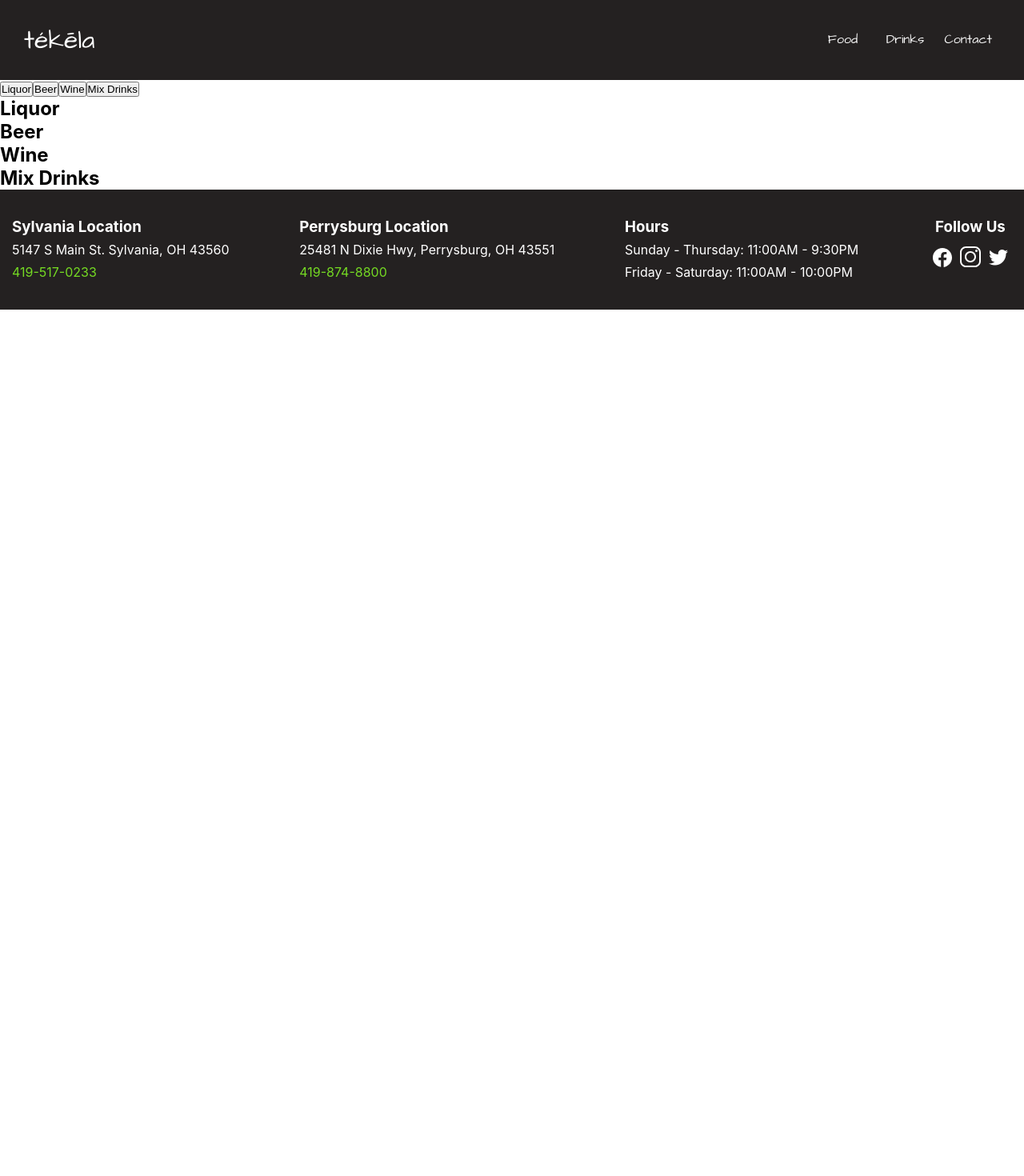
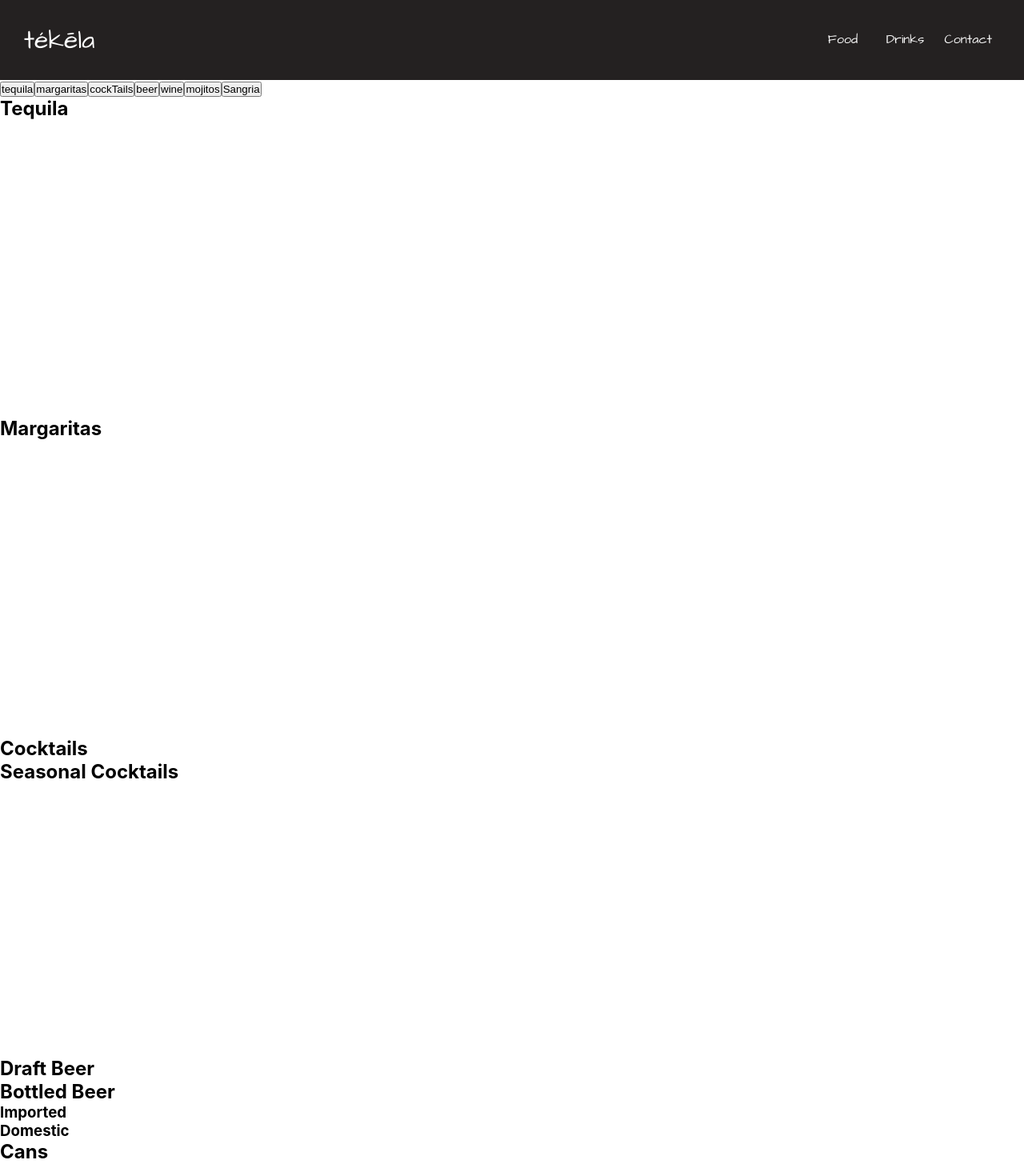
Before and after one commit to ScotttP/tekela-restaurant-page, a React (Create React App) app: page /Drinks in a window 1280 px wide. Shown: the top 1470 px of the page at 80% size. Before the commit the page ends 800 px from the top, so only its background shows below. Built offline with nearby package versions, Linux system fonts and the light colour scheme.

Commit message:
making some changes on the nav bar but can't figure out why the element.value won't show

```diff
--- a/package.json
+++ b/package.json
@@ -15,6 +15,7 @@
     "react-router-dom": "^5.2.0",
     "react-scripts": "4.0.1",
     "styled-components": "^5.2.1",
+    "uniqid": "^5.2.0",
     "web-vitals": "^0.2.4"
   },
   "scripts": {
--- a/src/App.scss
+++ b/src/App.scss
@@ -353,12 +353,10 @@ html {
 	}
 }
 
-#foodMenuSectionDiv {
-	&.foodMenuSections,
-	&.drinkMenuSections {
-		height: fit-content;
-		min-height: 50vh;
-	}
+.foodMenuSections,
+.drinkMenuSections {
+	height: fit-content;
+	min-height: 50vh;
 }
 
 @media screen and (max-width: $breakpoint-tablet) {
--- a/src/Components/Menu/Drink.js
+++ b/src/Components/Menu/Drink.js
@@ -5,17 +5,38 @@ const Drink = () => {
 	return (
 		<div id="drinkMenuSection">
 			<SectionNavbar menuType="Drinks"></SectionNavbar>
-			<section className="drinkMenuSections" id="Liquor">
-				<h2>Liquor</h2>
+
+			<section
+				className="drinkMenuSections"
+				id="tequila"
+				name="Tequila"
+				value="Tequila"
+			>
+				<h2>Tequila</h2>
 			</section>
-			<section className="drinkMenuSections" id="Beer">
-				<h2>Beer</h2>
+			<section className="drinkMenuSections" id="margaritas" value="Margaritas">
+				<h2>Margaritas</h2>
 			</section>
-			<section className="drinkMenuSections" id="Wine">
-				<h2>Wine</h2>
+			<section className="drinkMenuSections" id="cockTails" value="Cocktails">
+				<h2>Cocktails</h2>
+				<h2>Seasonal Cocktails</h2>
 			</section>
-			<section className="drinkMenuSections" id="Mix Drinks">
-				<h2>Mix Drinks</h2>
+			<section className="drinkMenuSections" id="beer" value="Beer">
+				<h2>Draft Beer</h2>
+				<h2>Bottled Beer</h2>
+				<h3>Imported</h3>
+				<h3>Domestic</h3>
+				<h2>Cans</h2>
+			</section>
+			<section className="drinkMenuSections" id="wine" value="Wine">
+				<h2>White Wines</h2>
+				<h2>Red Wines</h2>
+			</section>
+			<section className="drinkMenuSections" id="mojitos" value="Mojitos">
+				<h2>Mojitos</h2>
+			</section>
+			<section className="drinkMenuSections" id="Sangria" value="Sangria">
+				<h2>Sangria</h2>
 			</section>
 		</div>
 	);
--- a/src/Components/Menu/Food.js
+++ b/src/Components/Menu/Food.js
@@ -5,19 +5,19 @@ const Food = () => {
 	return (
 		<div id="foodMenuSectionDiv">
 			<SectionNavbar menuType="Food"></SectionNavbar>
-			<section className="foodMenuSections" id="Appetizers">
+			<section className="foodMenuSections" value="Appetizers">
 				<h2>Appetizers</h2>
 			</section>
-			<section className="foodMenuSections" id="Lunch">
+			<section className="foodMenuSections" value="Lunch">
 				<h2>Lunch</h2>
 			</section>
-			<section className="foodMenuSections" id="Dinner">
+			<section className="foodMenuSections" value="Dinner">
 				<h2>Dinner</h2>
 			</section>
-			<section className="foodMenuSections" id="Kids Menu">
+			<section className="foodMenuSections" value="Kids Menu">
 				<h2>Kids Menu</h2>
 			</section>
-			<section className="foodMenuSections" id="Desserts">
+			<section className="foodMenuSections" value="Desserts">
 				<h2>Desserts</h2>
 			</section>
 		</div>
--- a/src/Components/Menu/SectionNavbar.js
+++ b/src/Components/Menu/SectionNavbar.js
@@ -1,4 +1,5 @@
 import React, { useEffect, useState } from "react";
+import uniqid from "uniqid";
 
 const SectionNavbar = (props) => {
 	const [sections, setSections] = useState([]);
@@ -17,11 +18,17 @@ const SectionNavbar = (props) => {
 
 	const sectionButtonRender = () => {
 		return sections.map((element) => (
-			<a key={`${element.id}Link`} href={`#${element.id}`}>
-				<button key={element.id}>{element.id}</button>
+			<a key={uniqid()} href={`#${element.id}`}>
+				<button key={uniqid()}>{element.id}</button>
 			</a>
 		));
 	};
+
+	function test() {
+		sections.map((element) => {
+			return element.value;
+		});
+	}
 
 	return <div id="sectionNavbar">{sectionButtonRender()}</div>;
 };
```
Also changed, not shown: 2 other files (tests, documents, lock files or other folders).
